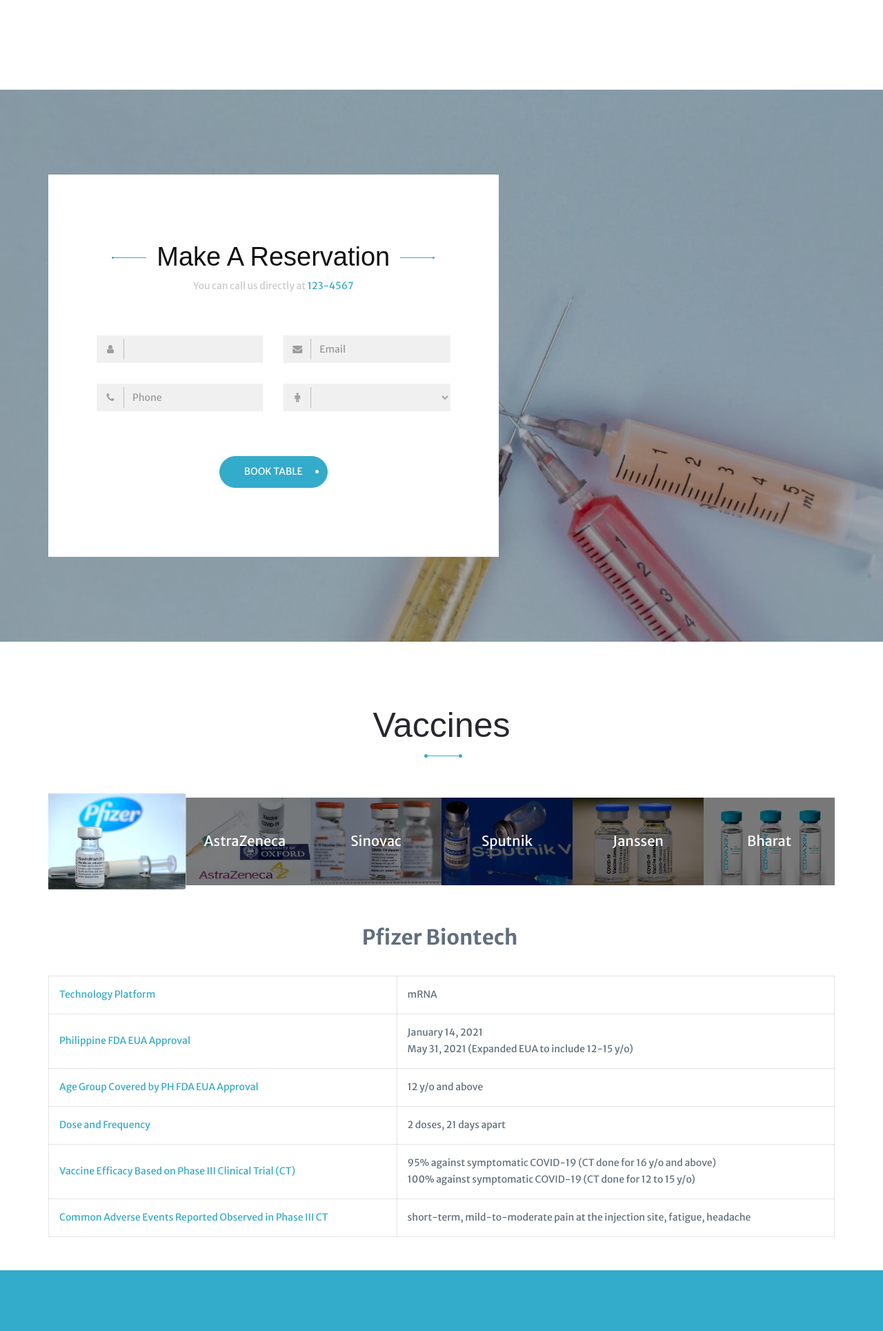
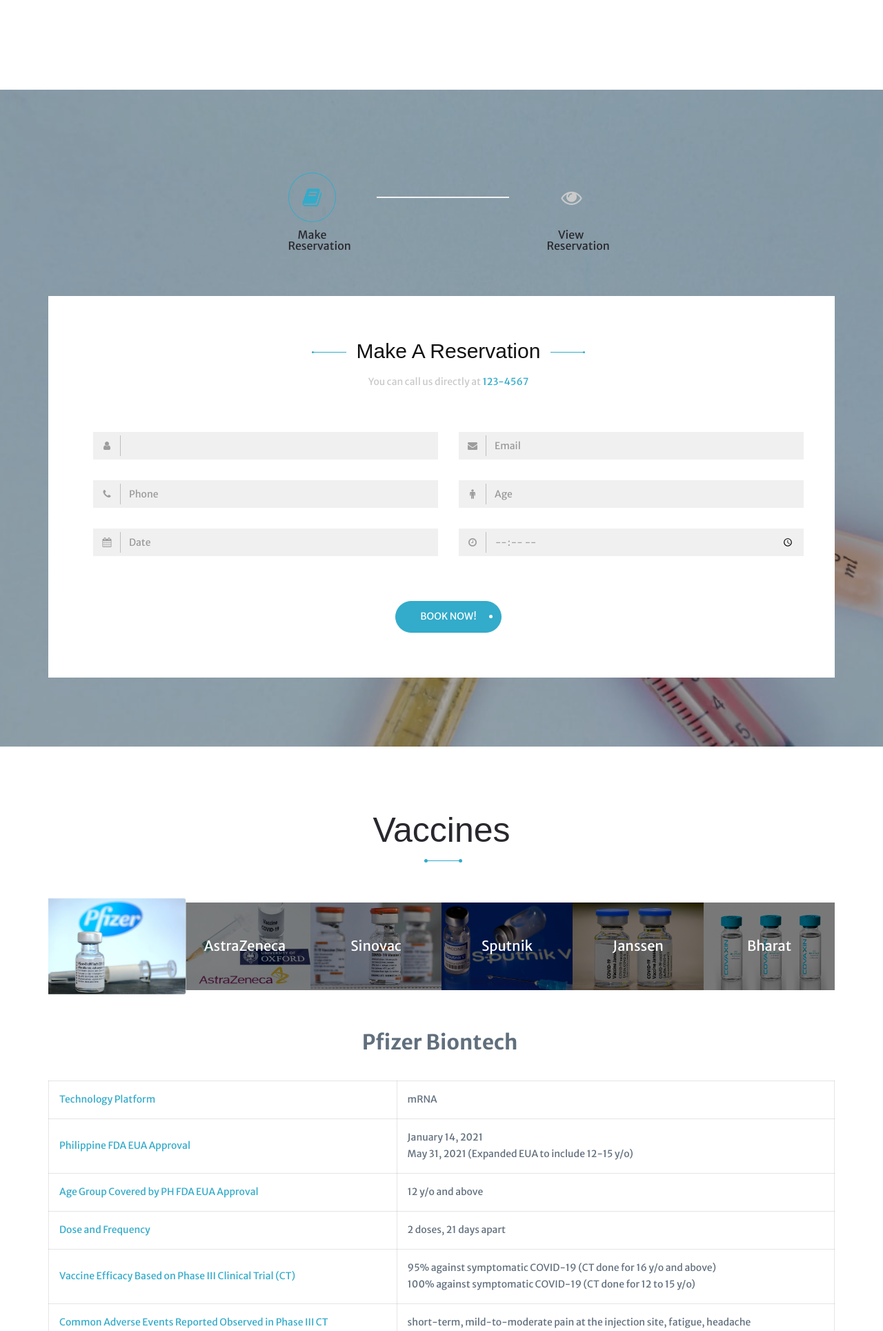
Before and after one commit to jeaaanius/VaxAco, a Python web app: template templates/Navigation.html in a window 1280 px wide. Shown: the part 1470-3399 px from the top of the page at 69% size. Run offline with Jinja, Linux system fonts and the light colour scheme; the template is opened without the code that fills it, so the values that code supplies are empty; some libraries are stand-ins or nearby versions.

Commit message:
added navigation slider for booking and viewing reservation in `Navigation`

```diff
--- a/templates/Navigation.html
+++ b/templates/Navigation.html
@@ -124,25 +124,46 @@
                             </div>
                         </section>
                     </div>
-                    <!-- RESERVATION -->
                     <div style="background-image: url('./../static/images/pages/reservation.jpg');
                                 background-attachment:fixed;
                                 background-position:center;
                                 background-size:cover;" class="section nav-light" id="reservation">
+                        <section class="product-sesction-02 padding-top-120 padding-bottom-100">
+                            <div class="container">
+                                <div class="swin-sc swin-sc-product products-02 carousel-02">
+                                    <div class="row">
+                                        <div class="col-md-2"></div>
+                                        <div data-slide-toshow="2" class="cat-wrapper-02 main-slider col-md-8">
+                                            <div class="item">
+                                                <div class="cat-icons"><i class="icons fa fa-book"></i>
+                                                    <h5 class="cat-title">Make Reservation</h5>
+                                                </div>
+                                            </div>
+                                            <div class="item">
+                                                <div class="cat-icons"><i class="icons fa fa-eye"></i>
+                                                    <h5 class="cat-title">View Reservation</h5>
+                                                </div>
+                                            </div>
+                                        </div>
+                                        <div class="col-md-2"></div>
+                                    </div>
+                                    <div class="products nav-slider">
+                                        <div class="row slick-padding">
+                                            <div class="blog-item item swin-transition">
                                                 <div class="container">
                                                     <div class="row">
-                                <div class="col-md-7 ft-fixed-area wow fadeInLeft">
+                                                        <div class="ft-fixed-area wow fadeInLeft">
                                                             <div class="form-pos-01 form-dark-wrapper section-dark">
                                                                 <div class="swin-sc swin-sc-title style-3 light">
-                                            <p class="title"><span>Make A Reservation</span></p>
+                                                                    <p class="title" style="font-family:'Montserrat', sans-serif"><span>Make A Reservation</span></p>
                                                                     <p class="subtitle">You can call us directly at <span class="text-default"> 123-4567</span></p>
                                                                 </div>
                                                                 <div class="swin-sc swin-sc-contact-form dark mtl">
-                                            <form method="post" action="calendar.php">          <!-- Start of Reservation -->
+                                                                    <form method="post" action="#reservation">          <!-- Start of Reservation -->
                                                                         <div class="form-group">
                                                                             <div class="input-group">
                                                                                 <div class="input-group-addon"><i class="fa fa-user"></i></div>
-                                                        <input type="textbox" id="username" name="username" value="" readonly class="form-control"> <!--<?php echo $_SESSION['username']?> -->
+                                                                                <input type="textbox" id="username" name="username" value="" readonly class="form-control"> <!--<?php echo $_SESSION['username']?>-->
                                                                             </div>
                                                                             <div class="input-group">
                                                                                 <div class="input-group-addon"><i class="fa fa-envelope"></i></div>
@@ -158,37 +179,22 @@
                                                                             </div>
                                                                             <div class="input-group">
                                                                                 <div class="input-group-addon"><i class="fa fa-male"></i></div>
-                                                        <form method="get">
-                                                            <select type="text" placeholder="People" id="people" name="people" class="form-control">
-                                                        </form>
-
-                                                        <!--<?php
-                                                                $db = mysqli_connect('localhost', 'root', '', 'registration');
-                                                                $res_username =$_SESSION['username'];
-                                                                $memberhsip_query = "SELECT membership FROM users WHERE username='$res_username'";
-                                                                $result = mysqli_query($db, $memberhsip_query);
-                                                                $member = mysqli_fetch_assoc($result);
-
-                                                                $option = ($member['membership'] == 'basic') ? 3 : 5;
-                                                                for ($i = 1; $i <= $option; $i++) {
-                                                                    echo "<option>$i Person</option>";
-                                                        }
-
-                                                        // pa send sa session yung number of guest
-                                                        // tas email para di redundant yung inputs
-                                                        // then automatic idisplay na sya don sa modal field
-                                                        // nakaka lusot kasi yung number of guest.
-
-                                                        if(isset($_GET['book_user'])) {
-                                                        $_SESSION['people'] = $_GET['people'];
-                                                        }
-                                                        ?>-->
-                                                        </select>
+                                                                                <input type="number" placeholder="Age" id="age" name="age" min="18" max="100" class="form-control"  required>
+                                                                            </div>
+                                                                        </div>
+                                                                        <div class="form-group">
+                                                                            <div class="input-group">
+                                                                                <div class="input-group-addon"><i class="fa fa-calendar"></i></div>
+                                                                                <input type="text" id="date" required="" placeholder="Date" class="form-control datepicker">
+                                                                            </div>
+                                                                            <div class="input-group">
+                                                                                <div class="input-group-addon"><i class="fa fa-clock-o"></i></div>
+                                                                                <input type="time" id="time" required="" placeholder="Time" class="form-control">
                                                                             </div>
                                                                         </div>
                                                                         <div class="form-group">
                                                                             <form method="get">
-                                                        <div class="swin-btn-wrap center"> <a href="calendar.php"> <span><button class="swin-btn center form-submit" type="submit" name="book_user">Book Table</button></span></a></div>
+                                                                                <div class="swin-btn-wrap center"> <a href="#reservation"> <span><button class="swin-btn center form-submit" type="submit" name="book_user">Book Now!</button></span></a></div>
                                                                             </form>
                                                                         </div>
                                                                     </form>
@@ -198,6 +204,20 @@
                                                         </div>
                                                     </div>
                                                 </div>
+                                            </div>
+                                        </div>
+                                        <div class="row slick-padding">
+                                            <div class="col-md-4 col-sm-6 col-xs-12">
+                                                <div class="blog-item item swin-transition">
+
+
+                                                </div>
+                                            </div>
+                                        </div>
+                                    </div>
+                                </div>
+                            </div>
+                        </section>
                     </div>
                     <br><br><br><br>
                     <div class="section">
@@ -562,7 +582,7 @@
                     <div style="background-color: #33ABCA;
                                 background-attachment:fixed;
                                 background-position:center;
-                                background-size:cover;" class="section">
+                                background-size:cover;" class="section" id="help">
                         <section class="service-section-02 padding-top-100 padding-bottom-100" style="background-color:white">
                             <div class="container">
                                 <div class="swin-sc swin-sc-title">
@@ -720,7 +740,7 @@
                                                     </div>
                                                 </div>
                                             </div>
-                                </div>
+                                        </>
                                     </div>
                                 </div>
                             </footer>
```
Also changed, not shown: 1 other file. Lines whose indentation alone changed are shown as unchanged.
